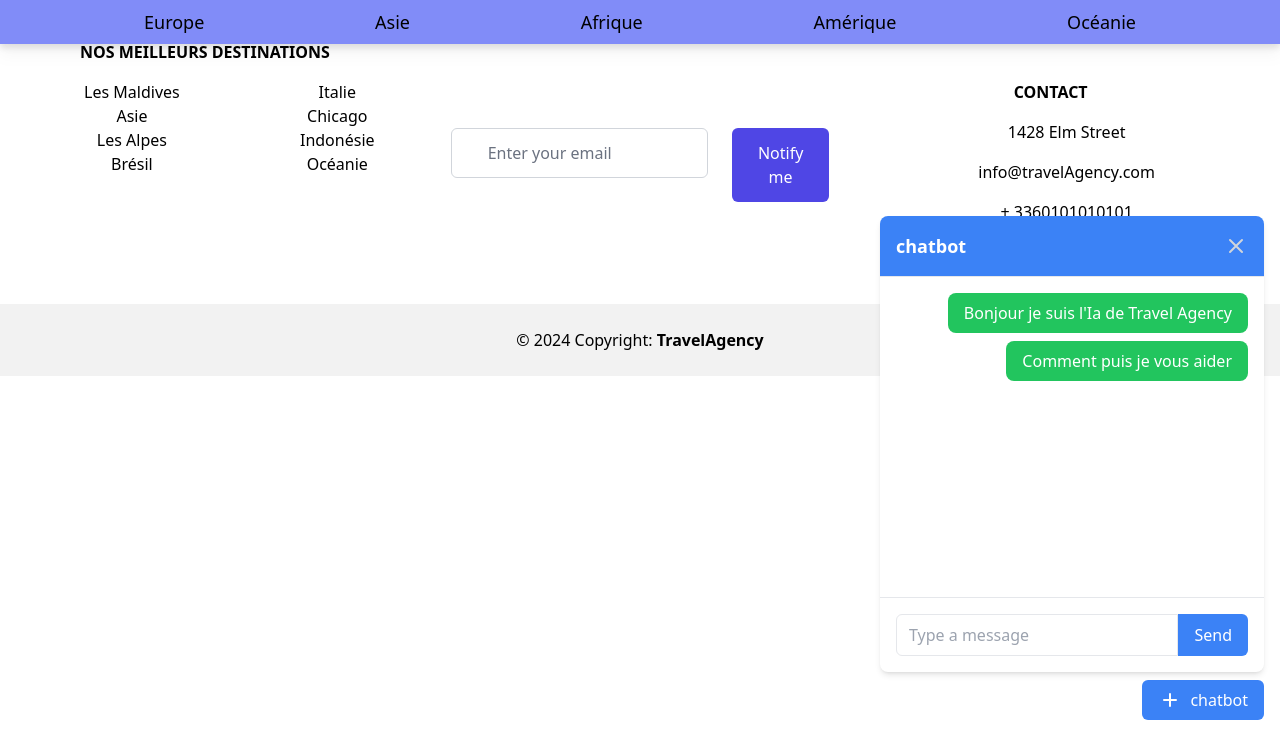
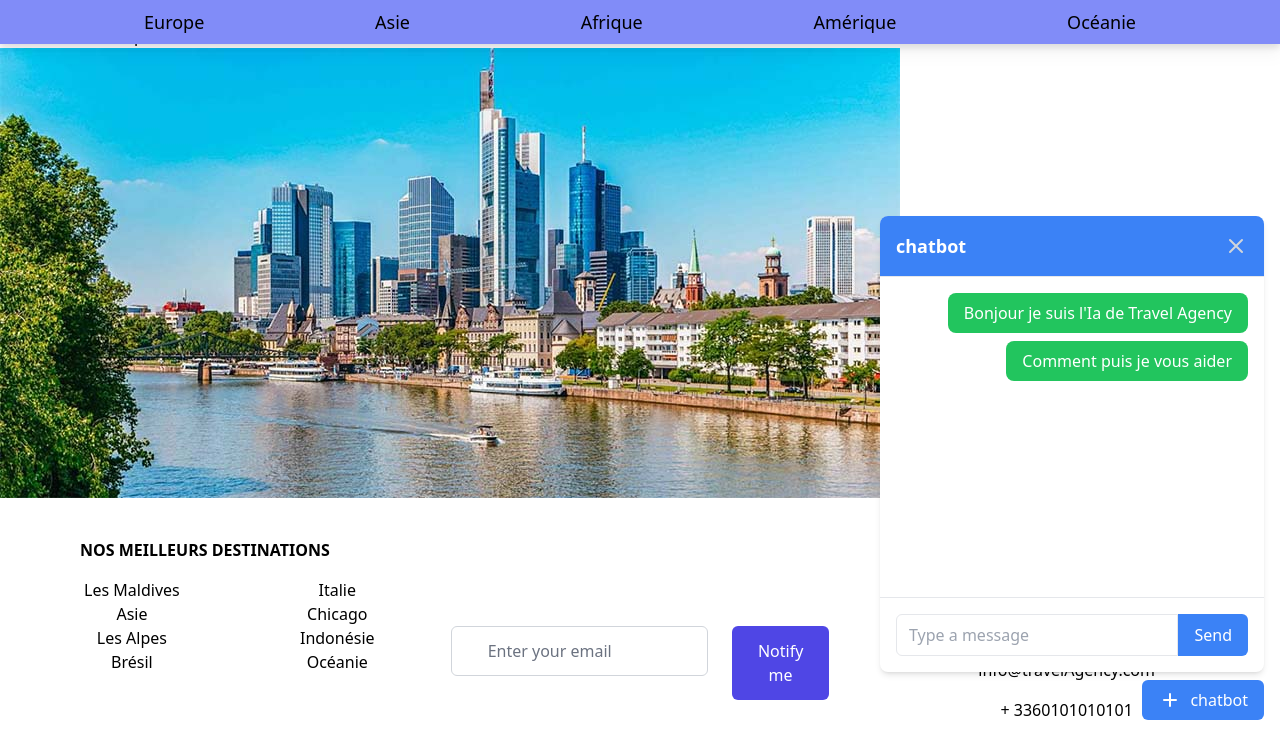
Before and after one commit to SoizicMM/travelagency, a Flask app: page /destination in a window 1280 px wide. Shown: the part 64-802 px from the top of the page. Run offline with Flask 3, Linux system fonts and the light colour scheme; some libraries are stand-ins or nearby versions.

Commit message:
début destination.html

```diff
--- a/templates/destination.html
+++ b/templates/destination.html
@@ -1,4 +1,13 @@
 {% extends "base.html" %}
 
 {% block content %}
+<!-- on code ici -->
+<h1>"FRANCFORT"</h1>
+
+<!-- partie de l'image -->
+<p>Redécouvrez la capitale de la saucisse !</p>
+
+<img src="./static/francfort.jpg" />
+
+
 {% endblock %}
```
Also changed, not shown: static/francfort.jpg (added).
